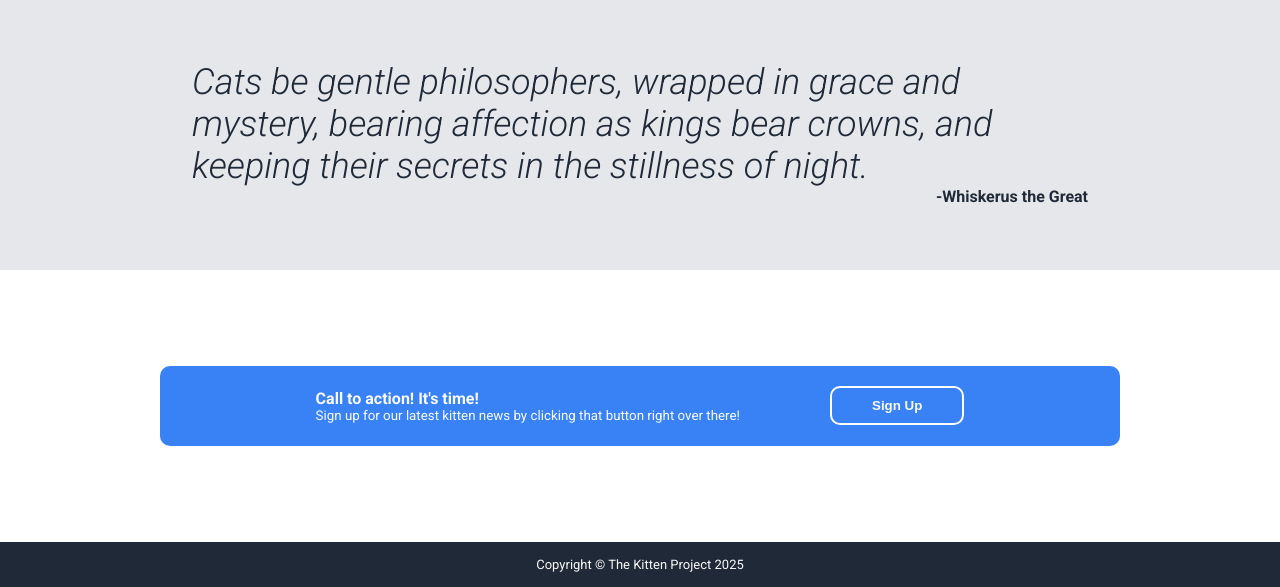
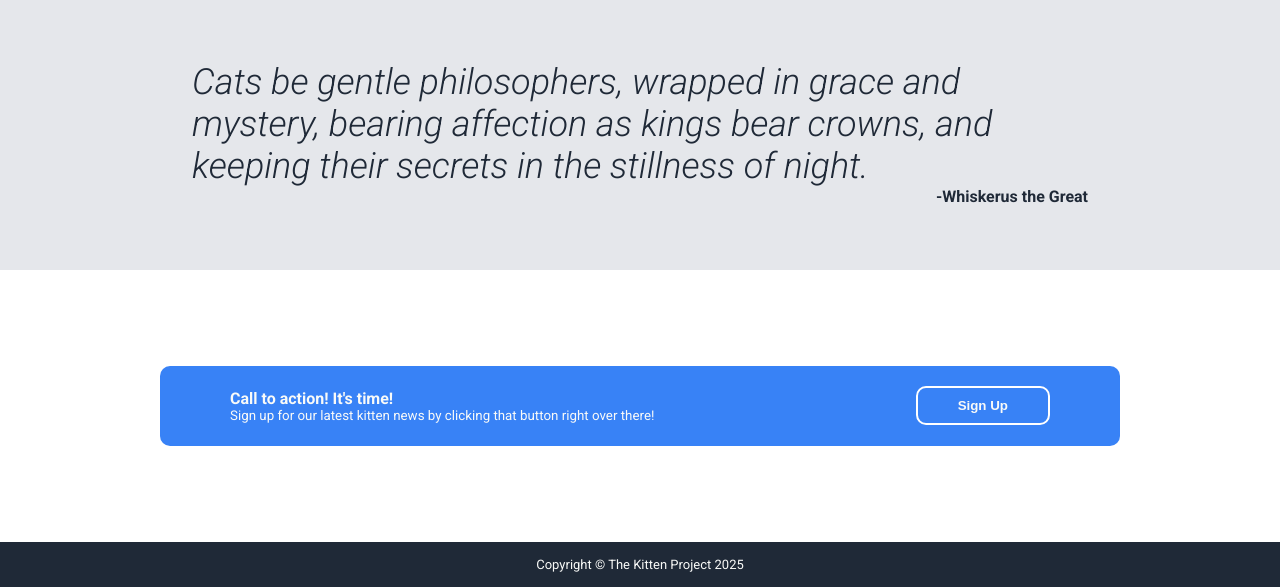
Before and after one commit to MSTFA7/landing-page, a plain HTML site: page index.html in a window 1280 px wide. Shown: the part 613-1200 px from the top of the page. Drawn offline with Linux system fonts and the light colour scheme.

Commit message:
adjustd padding in banner and switched to space-between

```diff
--- a/style.css
+++ b/style.css
@@ -1,11 +1,14 @@
 @import url('https://fonts.googleapis.com/css2?family=Roboto:ital,wght@0,100..900;1,100..900&display=swap');
-
 
 body {
     font-family: Roboto, sans-serif;
     height: 150vh;
     margin: 0;
     color: #F9FAF8;
+}
+
+body::-webkit-scrollbar {
+    display: none;
 }
 
 .container {
@@ -188,10 +191,13 @@ a {
     width: 75vw;
     height: 10vh;
     display: flex;
-    justify-content: center;
+    justify-content: space-between;
     align-items: center;
     gap: 90px;
     border-radius: 10px;
+    box-sizing: border-box;
+    padding: 0 70px;
+    min-width: 800px;
 }
 
 .banner-header {
```
